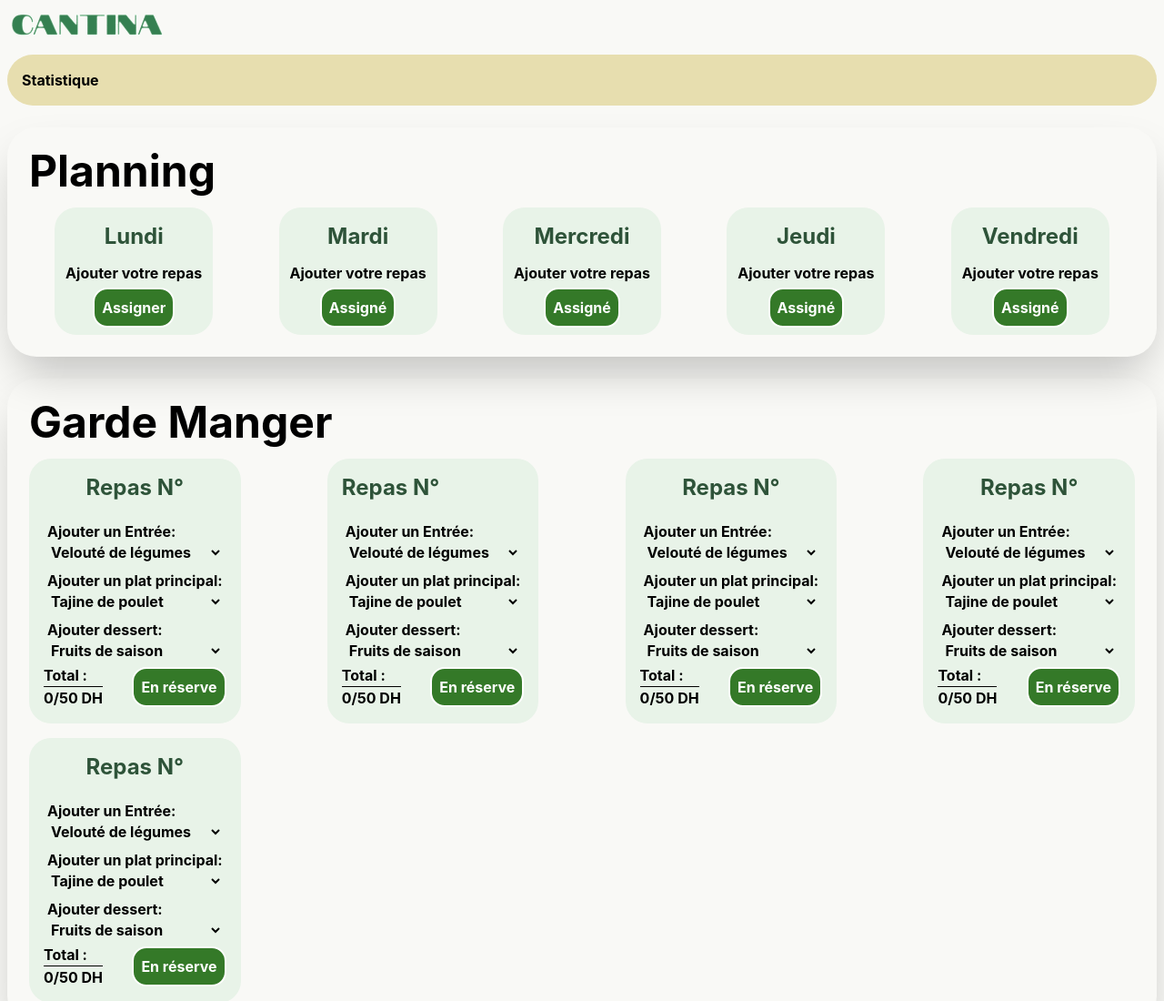
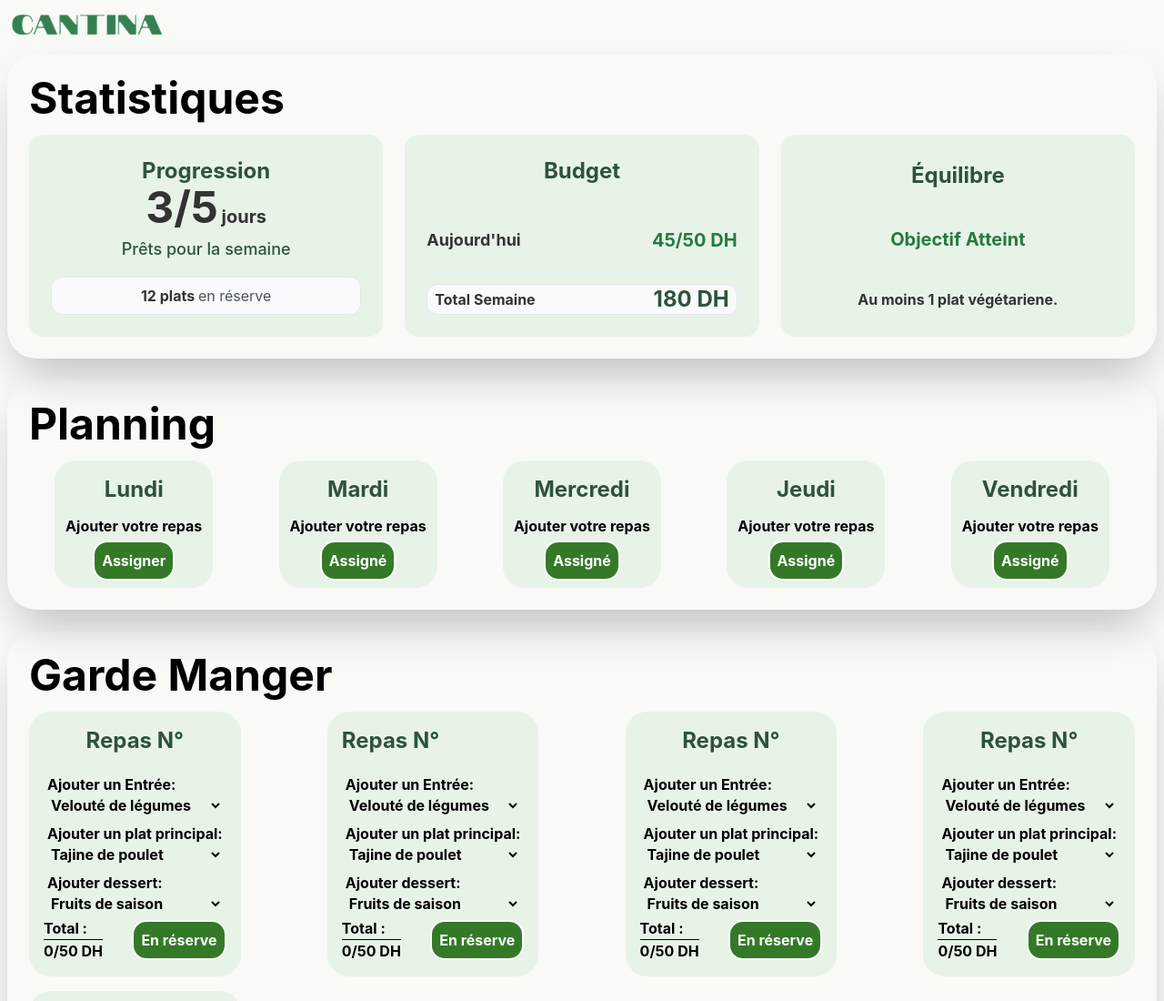
Before and after one commit to Abdellah-Belaalia/Cantine, a website: page index.html in a window 1280 px wide. Shown: the top 1100 px of the page at 91% size. Drawn offline with Linux system fonts and the light colour scheme.

```diff
--- a/index.html
+++ b/index.html
@@ -22,8 +22,47 @@
     </header>
 
     <main class="flex flex-col gap-2">
-      <section class="bg-[#E7DEAF] rounded-4xl p-4 m-2">
-        <h1>Statistique</h1>
+
+      <section class="shadow-2xl rounded-4xl p-4 m-2 h-fit">
+          <h1 class="text-5xl p-2">Statistiques</h1>
+
+          <div class="grid grid-cols-1 md:grid-cols-3 gap-6 p-2">
+
+    <article class="rounded-2xl p-6 h-full bg-[#E8F3E8] flex flex-col justify-center items-center text-center">
+      <h2 class="text-2xl text-[#2E5339]">Progression</h2>
+      <div class="text-[#333333]">
+        <span class="text-5xl ">3/5</span>
+        <span class="text-xl"> jours</span>
+      </div>
+      <p class="text-lg font-medium text-[#2E5339] mt-2">Prêts pour la semaine</p>
+      <div class="mt-4 bg-[#F8FAFC] p-2 rounded-xl border border-gray-200 w-full">
+        <p class="text-[#333333] font-bold">12 plats <span class="font-normal text-gray-600">en réserve</span></p>
+      </div>
+    </article>
+
+    <article class="rounded-2xl p-6 h-full bg-[#E8F3E8] flex flex-col justify-between">
+      <h2 class="text-2xl text-[#2E5339] font-bold mb-4 text-center">Budget</h2>
+
+        <div class="flex justify-between items-end mb-1">
+          <p class="text-lg text-[#333333] font-bold">Aujourd'hui</p>
+          <p class="text-xl text-[#277A3E]">45/50 DH</p>
+      </div>
+
+      <div class="bg-[#F8FAFC] px-2 rounded-xl border border-gray-200 flex justify-between items-center">
+        <p class="text-[#333333] ">Total Semaine</p>
+        <p class="text-2xl text-[#2E5339]">180 DH</p>
+      </div>
+    </article>
+
+    <article class="rounded-2xl p-2 h-full bg-[#E8F3E8] flex flex-col justify-center items-center text-center gap-2">
+      <h2 class="text-2xl text-[#2E5339] font-bold m-4">Équilibre</h2>
+      <p class="text-xl font-bold text-[#277A3E] m-4">Objectif Atteint</p>
+      <p class="text-md text-[#333333] m-4">Au moins 1 plat végétariene.</p>
+    </article>
+
+  </div>
+
+
       </section>
 
       <section class="shadow-2xl rounded-4xl p-4 m-2 h-fit">
```
Also changed, not shown: CSS/output.css.
